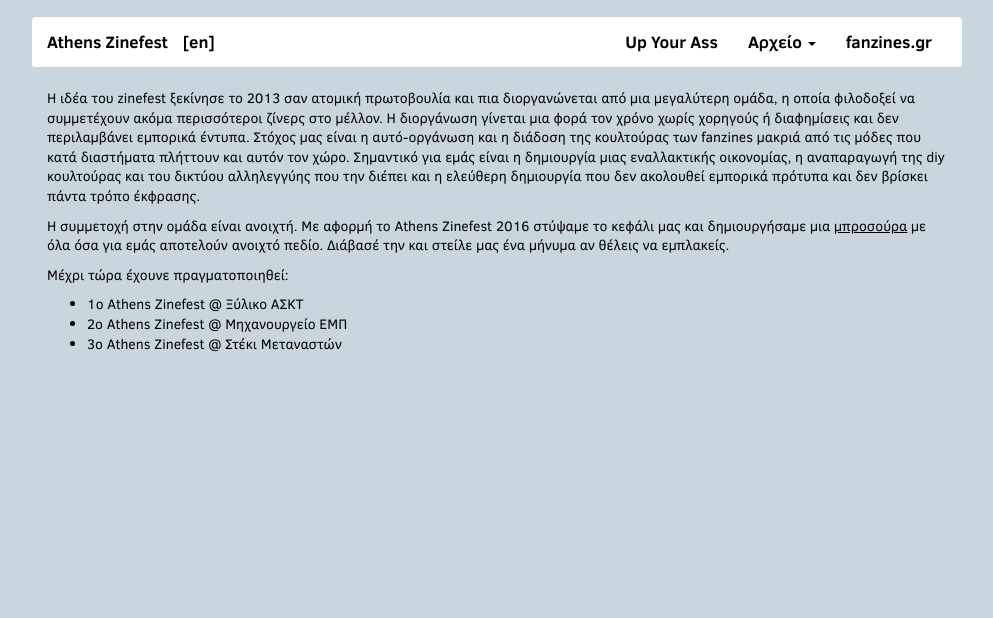
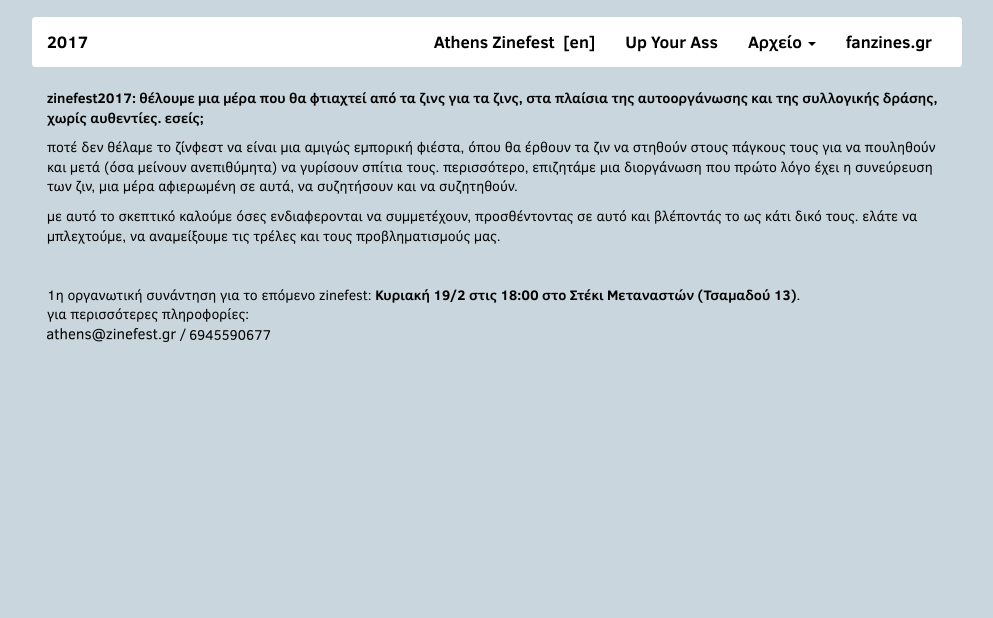
Before and after one commit to comzeradd/zinefest.gr, a website: page index.html in a window 1280 px wide. Shown: the part 132-750 px from the top of the page, without its empty margins (143-1136 px from the left). Drawn offline with Linux system fonts and the light colour scheme.

Commit message:
Add 2017 call

```diff
--- a/index.html
+++ b/index.html
@@ -32,12 +32,16 @@
               <span class="icon-bar"></span>
               <span class="icon-bar"></span>
             </button>
-            <a href="#" class="navbar-brand">Athens Zinefest</a>
-            <a href="#" class="navbar-brand" data-toggle="modal" data-target="#EnModal">[en]</a>
+            <a href="#" class="navbar-brand">2017</a>
+            <!--<a href="#" data-toggle="modal" data-target="#EnModal2017" class="navbar-brand en">[en]</a>-->
           </div>
 
           <div class="collapse navbar-collapse" id="bs-navbar-collapse">
             <ul class="nav navbar-nav navbar-right">
+              <li>
+                <a href="#/about/">Athens Zinefest</a>
+                <a href="#" data-toggle="modal" data-target="#EnModal" class="en">[en]</a>
+              </li>
               <li><a href="#/brochure/">Up Your Ass</a></li>
               <li class="dropdown">
                 <a href="" class="dropdown-toggle" data-toggle="dropdown" role="button" aria-haspopup="true" aria-expanded="false">Αρχείο <span class="caret"></span></a>
@@ -83,7 +87,7 @@
       <div class="modal-content">
         <div class="modal-header">
           <button type="button" class="close" data-dismiss="modal" aria-label="Close"><span aria-hidden="true">&times;</span></button>
-          <h4 class="modal-title" id="EnModalLabel">Athens Zinefest 2016</h4>
+          <h4 class="modal-title" id="EnModalLabel">Athens Zinefest</h4>
         </div>
         <div class="modal-body">
           <p>
@@ -119,6 +123,44 @@
     </div>
   </div>
 
+  <!-- Modal 2017 -->
+  <div class="modal fade" id="EnModal2017" tabindex="-1" role="dialog" aria-labelledby="EnModalLabel2017">
+    <div class="modal-dialog" role="document">
+      <div class="modal-content">
+        <div class="modal-header">
+          <button type="button" class="close" data-dismiss="modal" aria-label="Close"><span aria-hidden="true">&times;</span></button>
+          <h4 class="modal-title" id="EnModalLabel2017">Athens Zinefest 2017</h4>
+        </div>
+        <div class="modal-body">
+          <p>
+
+          </p>
+            <strong>
+
+            </strong>
+          <p>
+
+          </p>
+
+          <p>
+
+          </p>
+
+          <p>
+            &nbsp;
+          </p>
+
+          <p>
+            <img src="static/img/email.png" alt="contact"> / <img src="static/img/phone.png" alt="contact">
+          </p>
+        </div>
+        <div class="modal-footer">
+          <button type="button" class="btn btn-default" data-dismiss="modal">Close</button>
+        </div>
+      </div>
+    </div>
+  </div>
+
   <script src="static/lib/jquery/dist/jquery.min.js"></script>
   <script src="static/lib/bootstrap/dist/js/bootstrap.min.js"></script>
   <script src="static/lib/angular/angular.min.js"></script>
--- /dev/null
+++ b/partials/2017.html
@@ -0,0 +1,28 @@
+<p>
+  <strong>
+    zinefest2017: θέλουμε μια μέρα που θα φτιαχτεί από τα ζινς για τα ζινς, στα πλαίσια της αυτοοργάνωσης
+    και της συλλογικής δράσης, χωρίς αυθεντίες. εσείς;
+  </strong>
+</p>
+
+<p>
+  ποτέ δεν θέλαμε το ζίνφεστ να είναι μια αμιγώς εμπορική φιέστα, όπου θα έρθουν τα ζιν να στηθούν στους
+  πάγκους τους για να πουληθούν και μετά (όσα μείνουν ανεπιθύμητα) να γυρίσουν σπίτια τους. περισσότερο,
+  επιζητάμε μια διοργάνωση που πρώτο λόγο έχει η συνεύρευση των ζιν, μια μέρα αφιερωμένη σε αυτά, να συζητήσουν
+  και να συζητηθούν.
+</p>
+
+<p>
+  με αυτό το σκεπτικό καλούμε όσες ενδιαφερονται να συμμετέχουν, προσθέντοντας σε αυτό και βλέποντάς το ως κάτι δικό τους.
+  ελάτε να μπλεχτούμε, να αναμείξουμε τις τρέλες και τους προβληματισμούς μας.
+</p>
+
+<p>
+  &nbsp;
+</p>
+
+<p>
+  1η οργανωτική συνάντηση για το επόμενο zinefest: <strong>Κυριακή 19/2 στις 18:00 στο Στέκι Μεταναστών (Τσαμαδού 13)</strong>.<br>
+  για περισσότερες πληροφορίες:<br>
+  <img src="static/img/email.png" alt="contact"> / <img src="static/img/phone.png" alt="contact">
+</p>
--- a/static/css/app.css
+++ b/static/css/app.css
@@ -122,6 +122,17 @@
     color: #2F9BDE;
 }
 
+.nav > li > a {
+    display: inline-block;
+}
+
+.nav > li > a.en {
+    margin-left: -10px;
+    margin-right: 15px;
+    padding-left: 0;
+    padding-right: 0;
+}
+
 .page-header p {
     text-align: center;
     margin-top: 5px;
--- a/static/js/app.js
+++ b/static/js/app.js
@@ -23,8 +23,11 @@
             when('/posters', {
                 templateUrl: 'partials/posters.html'
             }).
+            when('/about', {
+                templateUrl: 'partials/about.html'
+            }).
             otherwise({
-                templateUrl: 'partials/about.html'
+                templateUrl: 'partials/2017.html'
             });
     }
 ]);
```
Also changed, not shown: static/img/phone.png (added).
